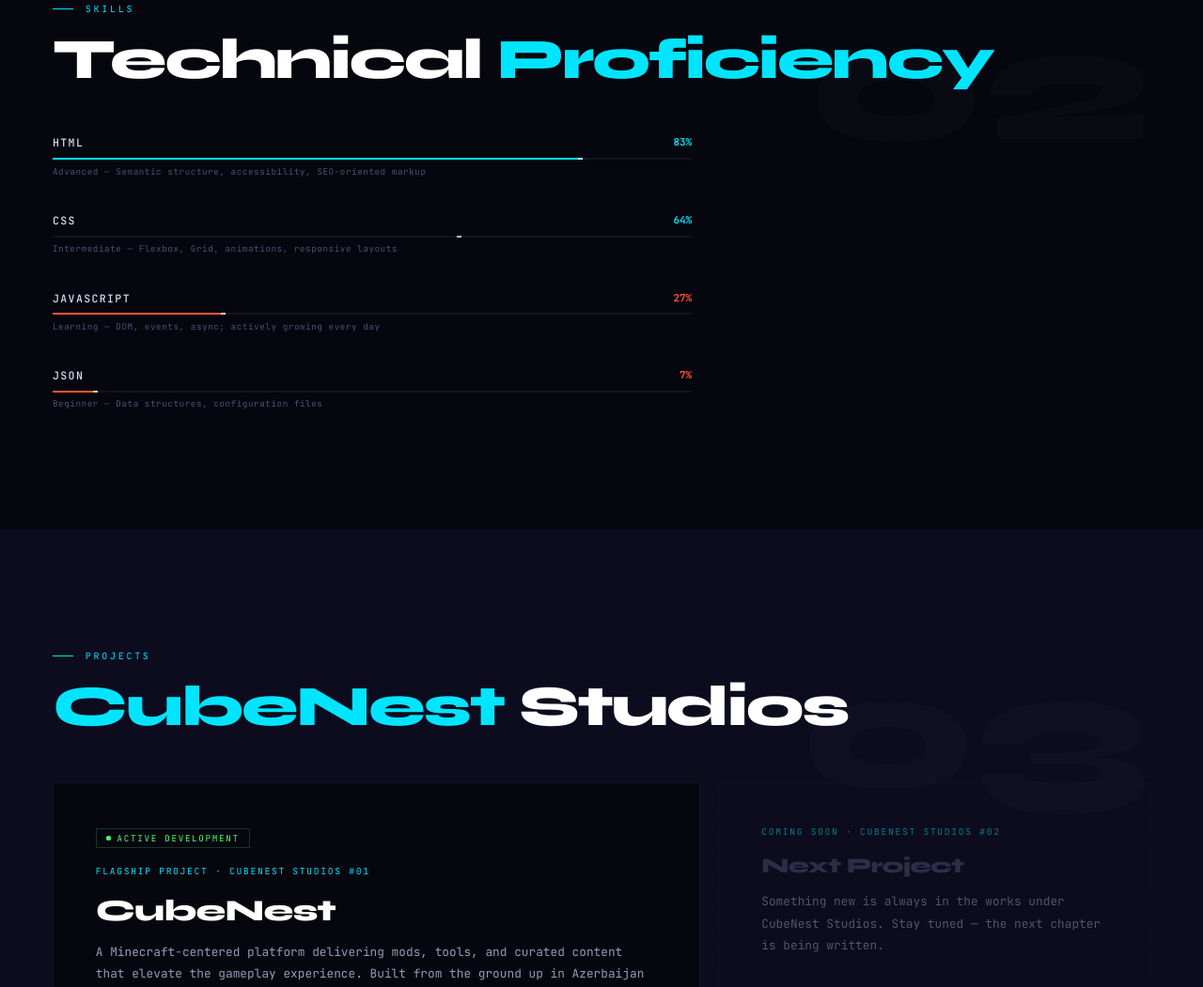
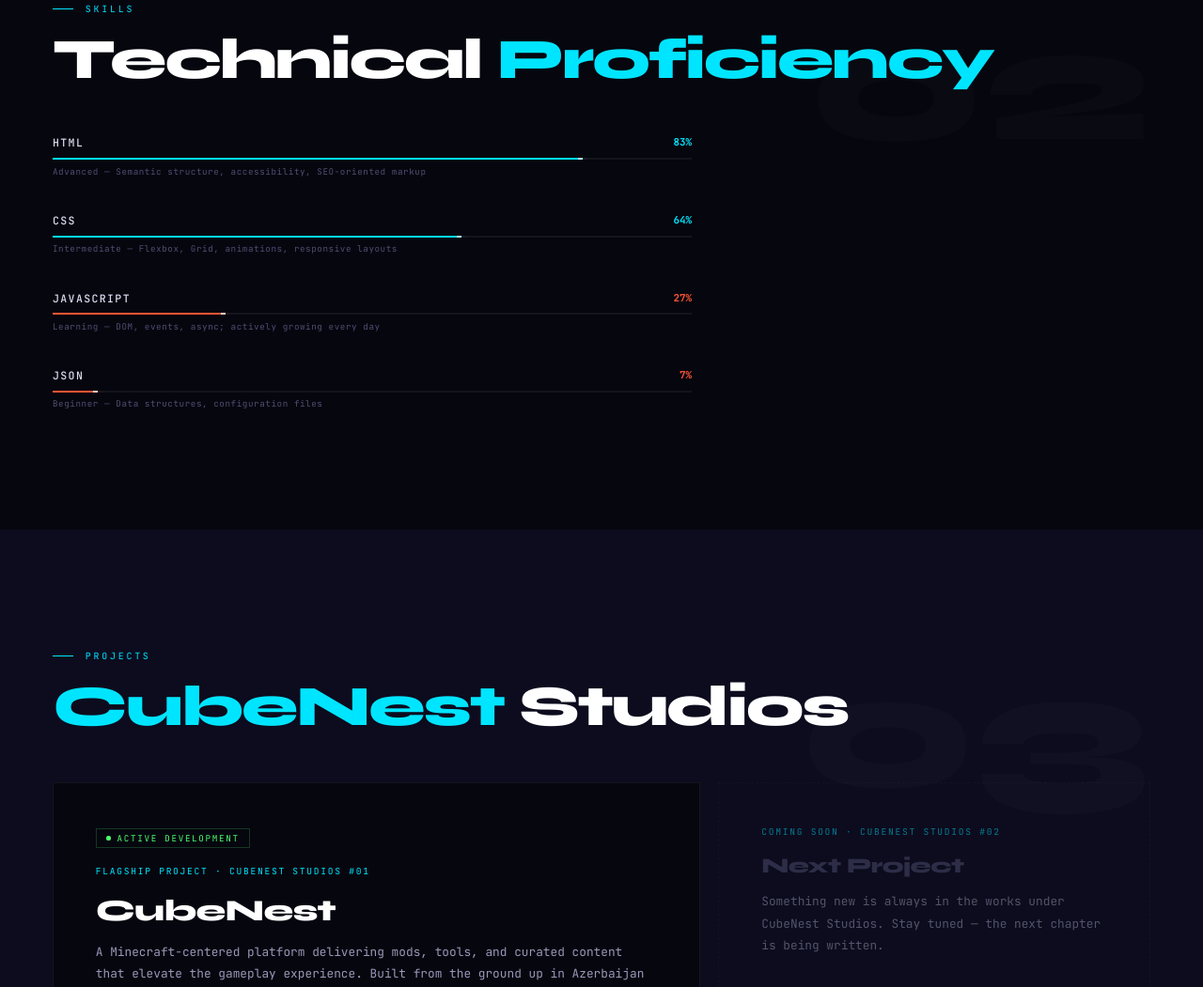
Before and after one commit to xFrightfull/xfrightfull.github.io, a plain HTML site: page index.html in a window 1280 px wide. Shown: the part 1823-2874 px from the top of the page at 94% size. Drawn offline with Linux system fonts and the light colour scheme; animation ran at ten frames a second.

Commit message:
Add class 'c' to sk-fill div in index.html

```diff
--- a/index.html
+++ b/index.html
@@ -594,7 +594,7 @@
         <span class="sk-name">CSS</span>
         <span class="sk-pct">64%</span>
       </div>
-      <div class="sk-track"><div class="sk-fill" data-fill="64"></div></div>
+      <div class="sk-track"><div class="sk-fill c" data-fill="64"></div></div>
       <div class="sk-note">Intermediate — Flexbox, Grid, animations, responsive layouts</div>
     </div>
 
```
